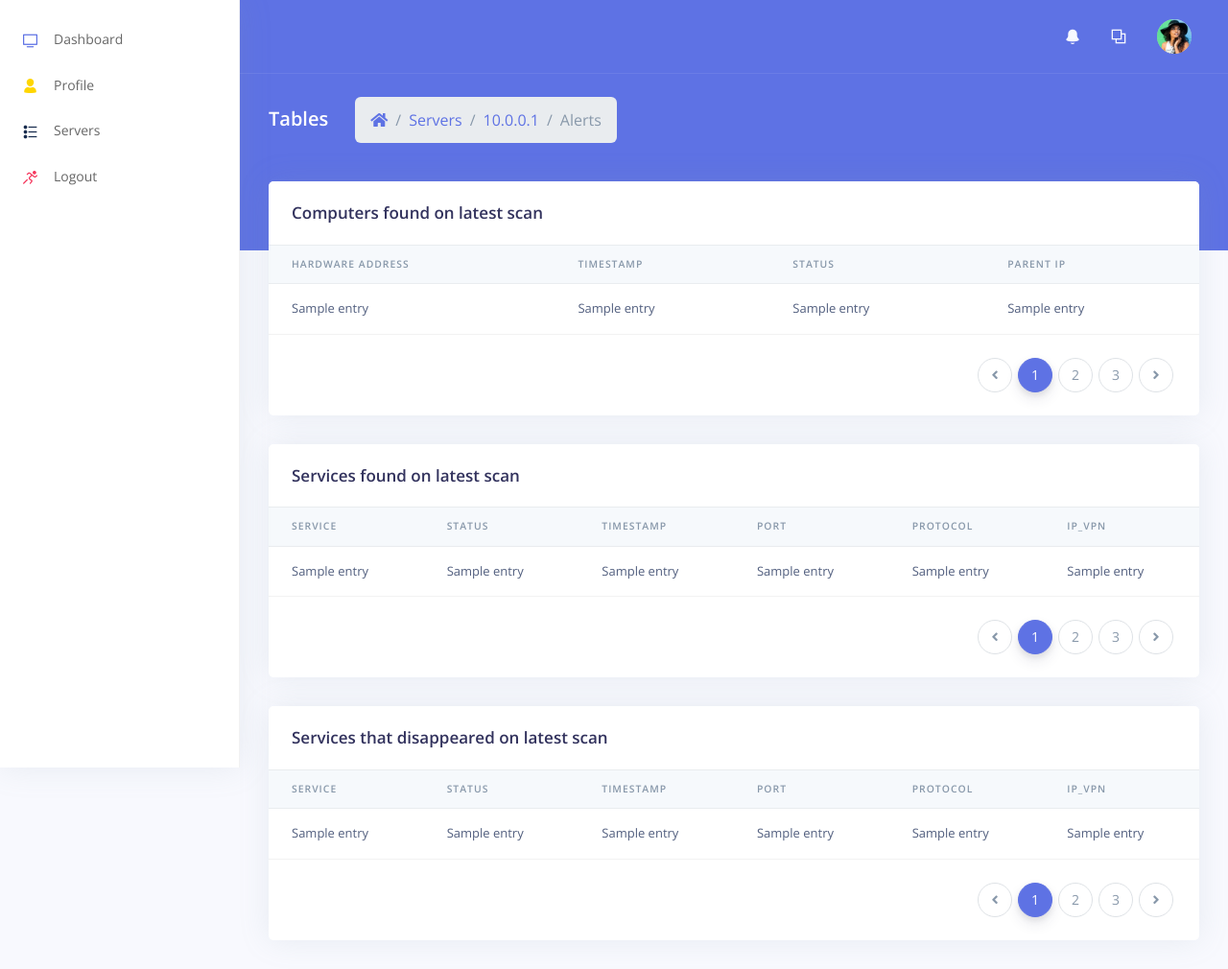
After one commit to Jeann-Carlos/RsyncOverVpnWebsite, a Flask app: template apps/templates/home/alerts.html in a window 1280 px wide. The commit adds this page. Shown: the whole page at 96% size. Run offline with Flask 2, Linux system fonts and the light colour scheme; the template is opened without the code that fills it: most values are stand-ins (such as "Sample title", 1, 10 or a date in 2020); some libraries are stand-ins or nearby versions.

Commit message:
Alert system and fixing mistakes

```diff
--- /dev/null
+++ b/apps/templates/home/alerts.html
@@ -0,0 +1,265 @@
+{% extends 'layouts/base.html' %}
+
+{% block title %} Tables {% endblock title %}
+
+{% block content %}
+
+  <div class="header bg-primary pb-6">
+    <div class="container-fluid">
+      <div class="header-body">
+        <div class="row align-items-center py-4">
+          <div class="col-lg-6 col-7">
+            <h6 class="h2 text-white d-inline-block mb-0">Tables</h6>
+            <nav aria-label="breadcrumb" class="d-none d-md-inline-block ml-md-4">
+              <ol class="breadcrumb breadcrumb-links breadcrumb-dark">
+                <li class="breadcrumb-item"><a href="http://{{server_address}}/servers.html"><i class="fas fa-home"></i></a></li>
+                <li class="breadcrumb-item"><a href="http://{{server_address}}/servers.html">Servers</a></li>
+                <li class="breadcrumb-item"><a href="http://{{server_address}}/servers/{{segment}}">10.0.0.1</a></li>
+                  <li class="breadcrumb-item active" aria-current="page">Alerts</li>
+              </ol>
+            </nav>
+          </div>
+        </div>
+      </div>
+    </div>
+  </div>
+
+  <!-- Page content -->
+  <div class="container-fluid mt--6">
+    <div class="row">
+      <div class="col">
+        <div class="card">
+          <!-- Card header -->
+          <div class="card-header border-0">
+            <h3 class="mb-0">Computers found on latest scan</h3>
+          </div>
+          <!-- Light table -->
+          <div class="table-responsive">
+            <table class="table align-items-center table-flush">
+              <thead class="thead-light">
+                <tr>
+                  <th scope="col" class="sort" data-sort="connecteddevices">Hardware Address</th>
+                  <th scope="col" class="sort" data-sort="user">Timestamp</th>
+                  <th scope="col" class="nextcron">Status</th>
+                  <th scope="col" class="nextcron">Parent Ip</th>
+                </tr>
+              </thead>
+              <tbody class="list">
+              {% for entry in latest_server_alert_data %}
+              <tr>
+
+                <td class="hardwareaddress">
+
+                  {{entry[2]}}
+                </td>
+                 <td class="timestamp">
+                      {{entry[3]}}
+                    </td>
+                  <td class="status">
+                     {{entry[4]}}
+                    </td>
+                  <td class="parentip">
+                     {{entry[6]}}
+              </tr>
+              {% endfor %}
+              </tbody>
+            </table>
+          </div>
+
+          <!-- Card footer -->
+          <div class="card-footer py-4">
+            <nav aria-label="...">
+              <ul class="pagination justify-content-end mb-0">
+                <li class="page-item disabled">
+                  <a class="page-link" href="#" tabindex="-1">
+                    <i class="fas fa-angle-left"></i>
+                    <span class="sr-only">Previous</span>
+                  </a>
+                </li>
+                <li class="page-item active">
+                  <a class="page-link" href="#">1</a>
+                </li>
+                <li class="page-item">
+                  <a class="page-link" href="#">2 <span class="sr-only">(current)</span></a>
+                </li>
+                <li class="page-item"><a class="page-link" href="#">3</a></li>
+                <li class="page-item">
+                  <a class="page-link" href="#">
+                    <i class="fas fa-angle-right"></i>
+                    <span class="sr-only">Next</span>
+                  </a>
+                </li>
+              </ul>
+            </nav>
+          </div>
+        </div>
+      </div>
+    </div>
+
+
+    <div class="row">
+      <div class="col">
+        <div class="card">
+          <!-- Card header -->
+          <div class="card-header border-0">
+            <h3 class="mb-0">Services found on latest scan</h3>
+          </div>
+          <!-- Light table -->
+          <div class="table-responsive">
+            <table class="table align-items-center table-flush">
+              <thead class="thead-light">
+                <tr>
+                  <th scope="col" class="sort" data-sort="connecteddevices">Service</th>
+                  <th scope="col" class="sort" data-sort="user">Status</th>
+                  <th scope="col" class="nextcron">Timestamp</th>
+                  <th scope="col" class="nextcron">Port</th>
+                  <th scope="col" class="nextcron">Protocol</th>
+                  <th scope="col" class="nextcron">IP_VPN</th>
+                </tr>
+              </thead>
+              <tbody class="list">
+              {% for entry in added_server_services_alert_data %}
+              <tr>
+
+                <td class="name">
+
+                  {{entry[1]}}
+                </td>
+                 <td class="status">
+                      {{entry[2]}}
+                    </td>
+                  <td class="timestamp">
+                     {{entry[3]}}
+
+                    </td>
+                 <td class="port">
+                     {{entry[4]}}
+                    </td>
+                 <td class="protocol">
+                     {{entry[5]}}
+                    </td>
+                 <td class="ipvpn">
+                     {{entry[8]}}
+
+                    </td>
+              </tr>
+              {% endfor %}
+              </tbody>
+            </table>
+          </div>
+
+          <!-- Card footer -->
+          <div class="card-footer py-4">
+            <nav aria-label="...">
+              <ul class="pagination justify-content-end mb-0">
+                <li class="page-item disabled">
+                  <a class="page-link" href="#" tabindex="-1">
+                    <i class="fas fa-angle-left"></i>
+                    <span class="sr-only">Previous</span>
+                  </a>
+                </li>
+                <li class="page-item active">
+                  <a class="page-link" href="#">1</a>
+                </li>
+                <li class="page-item">
+                  <a class="page-link" href="#">2 <span class="sr-only">(current)</span></a>
+                </li>
+                <li class="page-item"><a class="page-link" href="#">3</a></li>
+                <li class="page-item">
+                  <a class="page-link" href="#">
+                    <i class="fas fa-angle-right"></i>
+                    <span class="sr-only">Next</span>
+                  </a>
+                </li>
+              </ul>
+            </nav>
+          </div>
+        </div>
+      </div>
+    </div>
+
+    <div class="row">
+      <div class="col">
+        <div class="card">
+          <!-- Card header -->
+          <div class="card-header border-0">
+            <h3 class="mb-0">Services that disappeared on latest scan</h3>
+          </div>
+          <!-- Light table -->
+          <div class="table-responsive">
+            <table class="table align-items-center table-flush">
+              <thead class="thead-light">
+                <tr>
+                  <th scope="col" class="sort" data-sort="connecteddevices">Service</th>
+                  <th scope="col" class="sort" data-sort="user">Status</th>
+                  <th scope="col" class="nextcron">Timestamp</th>
+                  <th scope="col" class="nextcron">Port</th>
+                  <th scope="col" class="nextcron">Protocol</th>
+                  <th scope="col" class="nextcron">IP_VPN</th>
+                </tr>
+              </thead>
+              <tbody class="list">
+              {% for entry in removed_server_services_alert_data %}
+              <tr>
+
+                <td class="name">
+
+                  {{entry[1]}}
+                </td>
+                 <td class="status">
+                      {{entry[2]}}
+                    </td>
+                  <td class="timestamp">
+                     {{entry[3]}}
+
+                    </td>
+                 <td class="port">
+                     {{entry[4]}}
+                    </td>
+                 <td class="protocol">
+                     {{entry[5]}}
+                    </td>
+                 <td class="ipvpn">
+                     {{entry[8]}}
+
+                    </td>
+              </tr>
+              {% endfor %}
+              </tbody>
+            </table>
+          </div>
+
+          <!-- Card footer -->
+          <div class="card-footer py-4">
+            <nav aria-label="...">
+              <ul class="pagination justify-content-end mb-0">
+                <li class="page-item disabled">
+                  <a class="page-link" href="#" tabindex="-1">
+                    <i class="fas fa-angle-left"></i>
+                    <span class="sr-only">Previous</span>
+                  </a>
+                </li>
+                <li class="page-item active">
+                  <a class="page-link" href="#">1</a>
+                </li>
+                <li class="page-item">
+                  <a class="page-link" href="#">2 <span class="sr-only">(current)</span></a>
+                </li>
+                <li class="page-item"><a class="page-link" href="#">3</a></li>
+                <li class="page-item">
+                  <a class="page-link" href="#">
+                    <i class="fas fa-angle-right"></i>
+                    <span class="sr-only">Next</span>
+                  </a>
+                </li>
+              </ul>
+            </nav>
+          </div>
+        </div>
+      </div>
+    </div>
+  </div>
+{% endblock content %}
+
+<!-- Specific JS goes HERE -->
+{% block javascripts %}{% endblock javascripts %}
--- a/apps/templates/home/client_services.html
+++ b/apps/templates/home/client_services.html
@@ -12,9 +12,9 @@
             <h6 class="h2 text-white d-inline-block mb-0">Tables</h6>
             <nav aria-label="breadcrumb" class="d-none d-md-inline-block ml-md-4">
               <ol class="breadcrumb breadcrumb-links breadcrumb-dark">
-                <li class="breadcrumb-item"><a href="http://localhost:5000/servers.html"><i class="fas fa-home"></i></a></li>
-                <li class="breadcrumb-item"><a href="http://localhost:5000/servers.html">Servers</a></li>
-                <li class="breadcrumb-item"><a href="http://localhost:5000/servers/{{server}}">{{server}}</a></li>
+                <li class="breadcrumb-item"><a href="http://{{server_address}}/servers.html"><i class="fas fa-home"></i></a></li>
+                <li class="breadcrumb-item"><a href="http://{{server_address}}/servers.html">Servers</a></li>
+                <li class="breadcrumb-item"><a href="http://{{server_address}}/servers/{{server}}">{{server}}</a></li>
                 <li class="breadcrumb-item active" aria-current="page">{{segment}}</li>
               </ol>
             </nav>
--- a/run.py
+++ b/run.py
@@ -1,5 +1,8 @@
 
 import sys
+
+import flask
+import flask as flask
 from flask_migrate import Migrate
 from sys import exit
 from decouple import config
@@ -42,6 +45,11 @@ except KeyError:
     exit('Error: Invalid <config_mode>. Expected values [Debug, Production] ')
 
 app = create_app(app_config)
+
+@app.context_processor
+def inject_stage_and_region():
+    ip_address = flask.request.remote_addr
+    return dict(stage="alpha", region="NA",server_address=ip_address+':5000')
 Migrate(app, db)
 
 if DEBUG:
```
Also changed, not shown: apps/home/routes.py (+29 -7 lines), apps/templates/home/server.html (+18 -9 lines), apps/templates/home/servers.html (+6 -1 lines).
